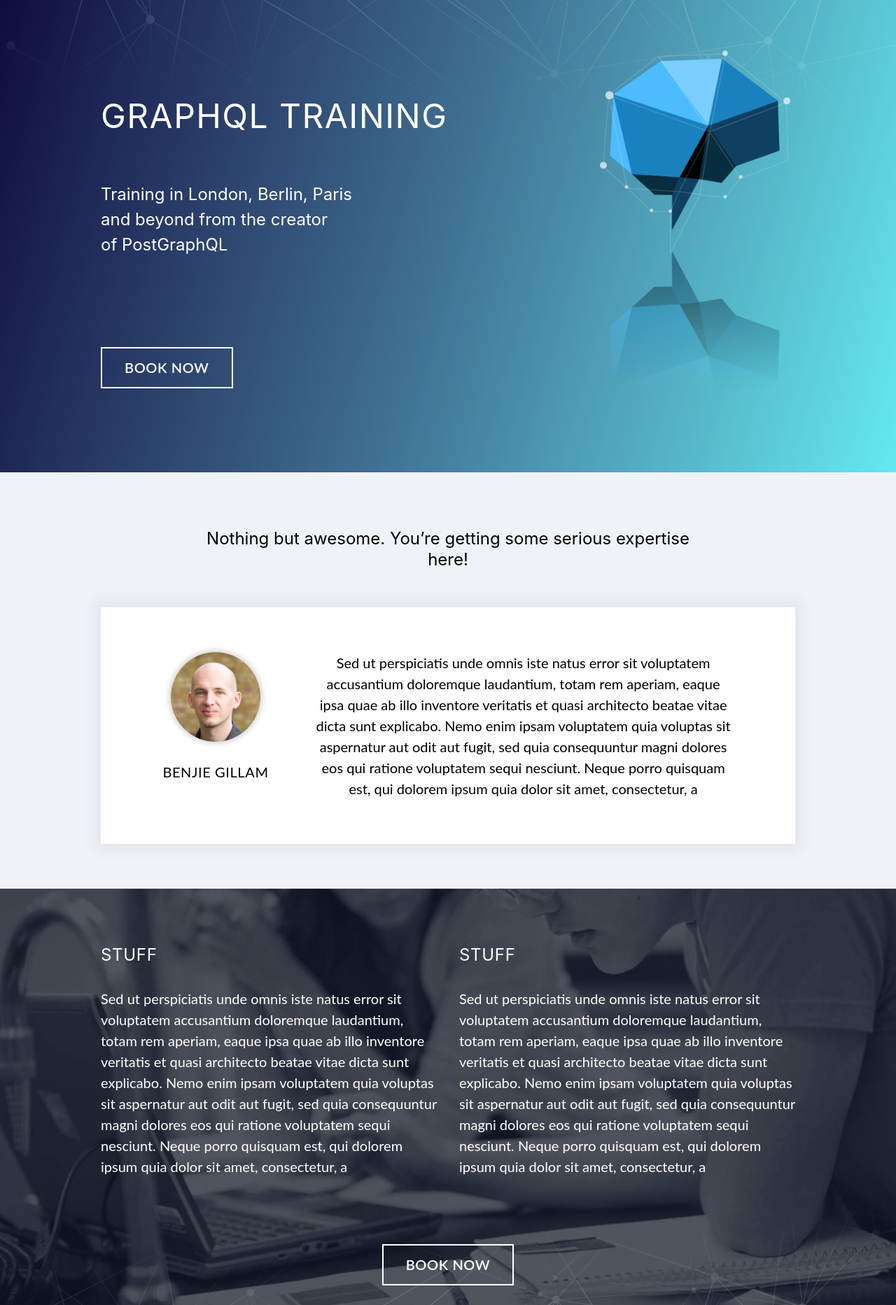
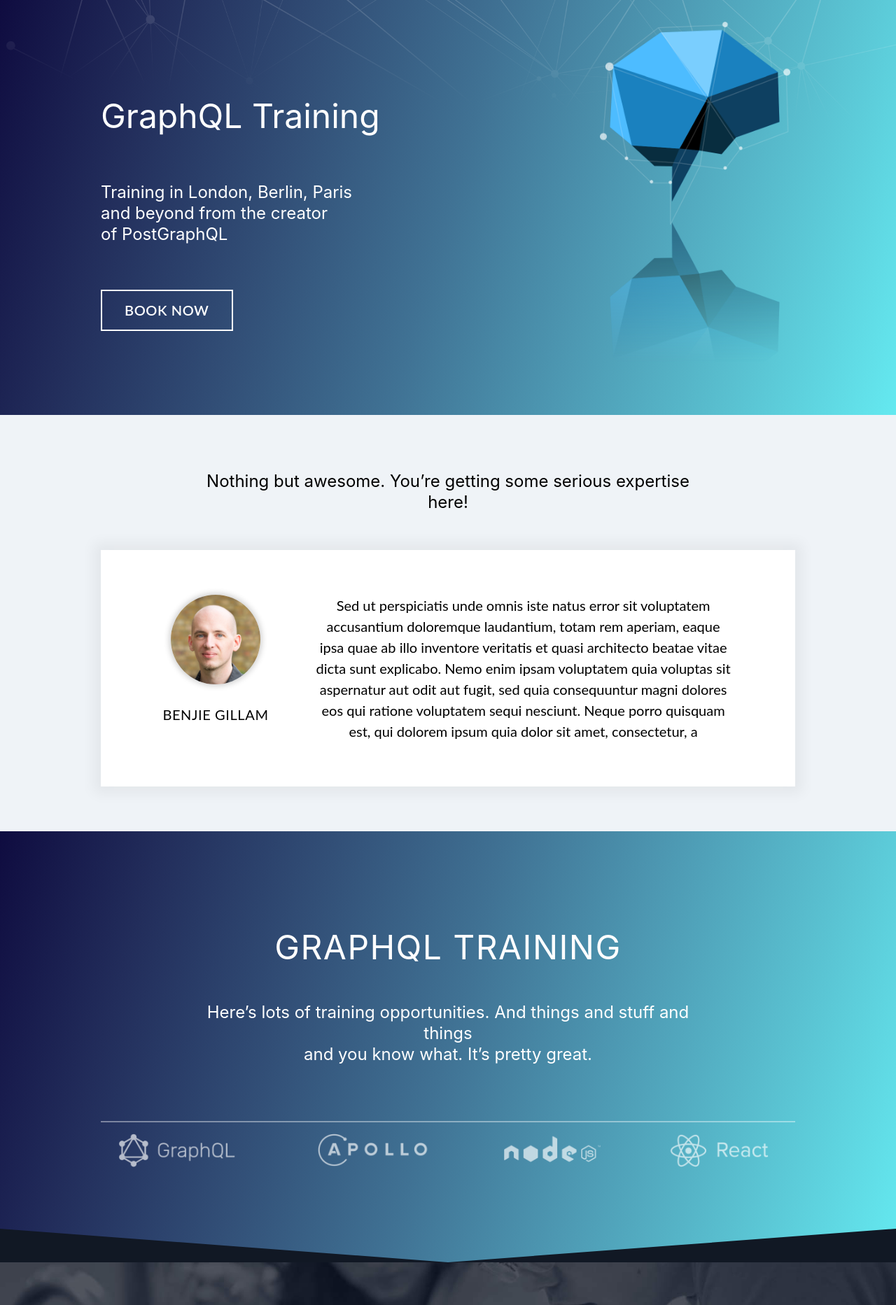
Before and after one commit to GraphQL-Training/graphql-training.github.io, a Gatsby site: page / in a window 1280 px wide. Shown: the top 1865 px of the page at 70% size. Built offline with nearby package versions, Linux system fonts and the light colour scheme; Gatsby itself is replaced by a stand-in of ours.

Commit message:
Add logos

```diff
--- a/src/layouts/index.scss
+++ b/src/layouts/index.scss
@@ -7,7 +7,7 @@
 $splitWidth: 5rem;
 $splitBackgroundDark: #111824;
 
-//* {border: 1px solid}
+// * {border: 1px solid}
 
 .header {
   h1,
@@ -86,7 +86,6 @@
 .split-left {
   padding-right: (0.5 * $splitWidth) + (2 * $gutter);
   padding-left: $gutter;
-  position: relative;
 
   &:after {
     content: "";
@@ -102,12 +101,8 @@
 }
 
 .split-divider {
-  position: absolute;
-  top: 0;
   left: -0.5 * $splitWidth;
   width: $splitWidth;
-  height: 100%;
-  pointer-events: none;
   fill: $splitBackgroundDark;
 }
 
@@ -116,8 +111,6 @@
 }
 
 .split-right {
-  position: relative;
-  overflow: visible;
   padding-right: $gutter;
   z-index: 0;
 
@@ -131,6 +124,19 @@
     background-color: $splitBackgroundDark;
     z-index: -1;
   }
+}
+
+.header-tools-logo {
+  height: 3rem;
+}
+
+.tools-logos-container {
+  border-top: 2px solid RGBA(255,255,255, 0.4)
+}
+
+.down-divider {
+  height: 3rem;
+  fill: $splitBackgroundDark;
 }
 
 .bg-people-dark-grey {
--- a/src/layouts/tachyons-custom.scss
+++ b/src/layouts/tachyons-custom.scss
@@ -5,7 +5,6 @@
 .no-underline-hover:hover { text-decoration: none; }
 
 .fire { color: #EF5038 }
-
 
 .bg-off-grey {
   background-color: #EFF3F7;
@@ -45,7 +44,10 @@
   padding-left: $gutter;
 }
 
-
 .gutter-right {
   padding-right: $gutter;
 }
+
+.events-none {
+  pointer-events: none;
+}
--- a/src/pages/index.js
+++ b/src/pages/index.js
@@ -13,24 +13,69 @@
 
 const HomeHeader = () => (
   <div className="bg-off-grey">
-    <div className="header flex justify-center flex-column bg-brains-gradient">
+    <div className="white flex justify-center flex-column bg-brains-gradient">
       <div className="container mw8 w-100">
-        <div className="row justify-between">
-          <div className="pt1vh pb1vh col-xs-7">
+        <div className="row">
+          <div className="pt1vh pb1vh col-xs-12">
+            <div className="mb5">
               <h1>GraphQL Training</h1>
+            </div>
+            <div className="mb5">
               <h3>
                 Training in London, Berlin, Paris
                 <br />
                 and beyond from the creator
                 <br /> of PostGraphQL
               </h3>
+            </div>
             <ButtonLink href="/">Book Now</ButtonLink>
-          </div>
-
-          <div className="col-xs-3 header-brain pt1vh" />
           </div>
         </div>
       </div>
+    </div>
+  </div>
+);
+
+const PageHeader = () => (
+  <div className="bg-off-grey relative">
+    <div className="white flex justify-center flex-column bg-blue-gradient">
+      <div className="container mw8 w-100">
+        <div className="row">
+          <div className="pt1vh pb1vh col-xs-12 tc">
+            <div className="mb2">
+              <h1 className="ttu tracked-light">GraphQL Training</h1>
+            </div>
+            <div className="mb5 flex justify-center">
+              <h3>
+                Here’s lots of training opportunities. And things and stuff and
+                things
+                <br />
+                and you know what. It’s pretty great.
+              </h3>
+            </div>
+            <div className="tools-logos-container flex justify-between w-100 pa3">
+              {["graphql", "apollo", "node", "react"].map(f => (
+                <img
+                  className="header-tools-logo"
+                  key={f}
+                  src={`/images/${f}-logo.png`}
+                  title={`${f} logo`}
+                />
+              ))}
+            </div>
+          </div>
+        </div>
+      </div>
+    </div>
+    <svg
+      className="down-divider absolute events-none bottom-0 w-100 l-0"
+      xmlns="http://www.w3.org/2000/svg"
+      version="1.1"
+      viewBox="0 0 100 100"
+      preserveAspectRatio="none"
+    >
+      <path d="M 0,0 50,100 100,0 100,100 0,100 z" />
+    </svg>
   </div>
 );
 
@@ -98,6 +143,7 @@
       </RowCenter>
     </Section>
 
+    <PageHeader />
     <Section className="section-dark bg-people-dark-grey">
       <div className="row">
         <div className="col-xs-6">
@@ -168,7 +214,7 @@
 
     <section className="container mw8 w-100">
       <div className="row">
-        <div className="split-left white pt4 pb6">
+        <div className="split-left white pt4 pb6 relative">
           <h3 className="ttu tracked-light">Stuff</h3>
           <p className="f4">
             Sed ut perspiciatis unde omnis iste natus error sit voluptatem
@@ -180,10 +226,10 @@
             qui dolorem ipsum quia dolor sit amet, consectetur, a
           </p>
         </div>
-        <div className="split-right white">
+        <div className="split-right white relative overflow-visible">
           <div className="split-background pb4 pt6">
             <svg
-              className="split-divider"
+              className="split-divider events-none h-100 top-0 absolute"
               xmlns="http://www.w3.org/2000/svg"
               version="1.1"
               viewBox="0 0 100 100"
@@ -205,6 +251,29 @@
         </div>
       </div>
     </section>
+
+    <Section className="bg-off-grey">
+      <div className="row">
+        <div className="col-xs-3">
+          Title
+          <ul className="list pl0">
+            <li>Link</li>
+            <li>Link</li>
+            <li>Link</li>
+            <li>Link</li>
+          </ul>
+        </div>
+        <div className="col-xs-3">
+          Title
+          <ul className="list pl0">
+            <li>Link</li>
+            <li>Link</li>
+            <li>Link</li>
+            <li>Link</li>
+          </ul>
+        </div>
+      </div>
+    </Section>
   </div>
 );
 
```
Also changed, not shown: static/images/apollo-logo.png (added), static/images/graphql-logo.png (added), static/images/node-logo.png (added), static/images/react-logo.png (added). Lines whose indentation alone changed are shown as unchanged.
